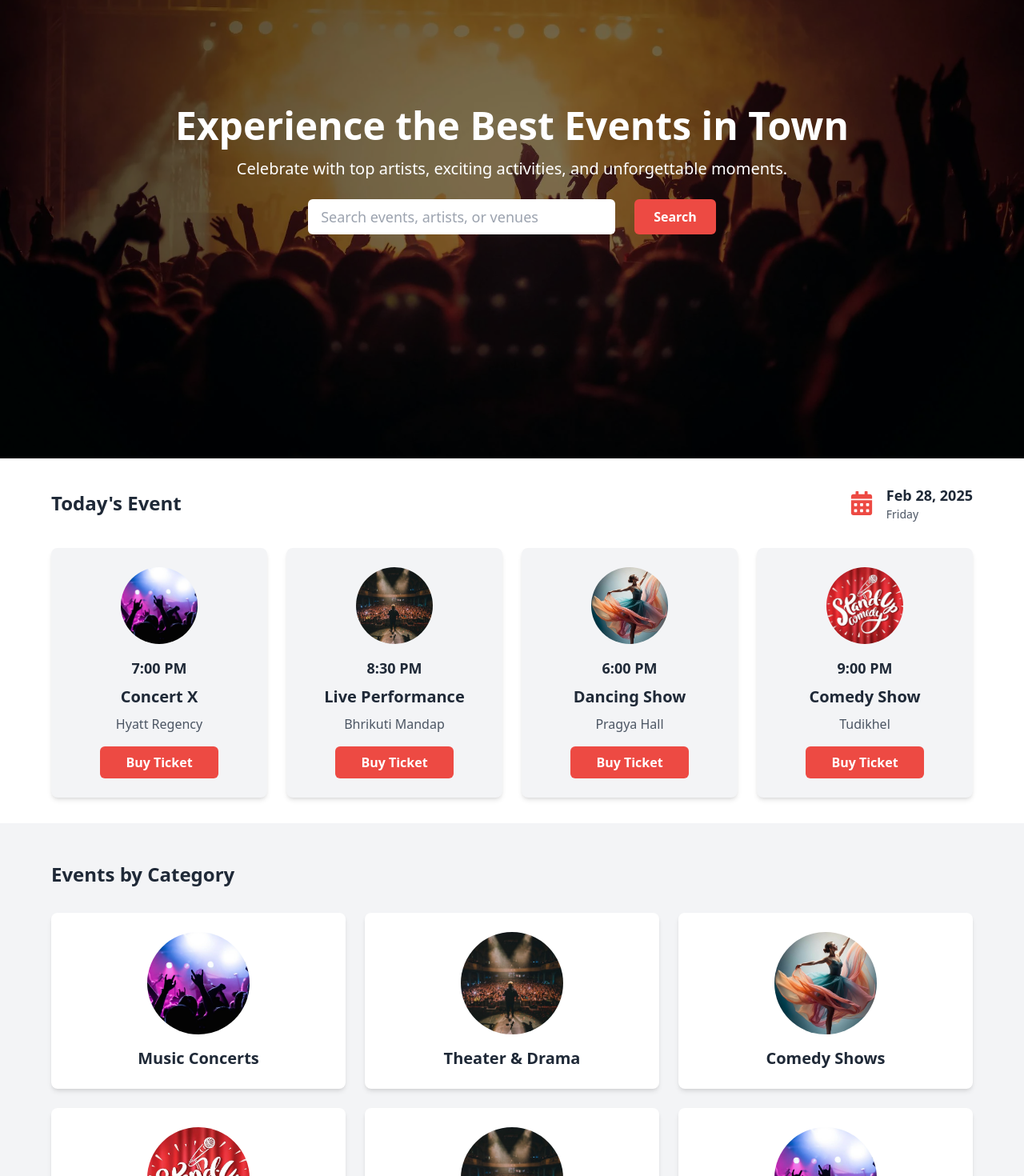
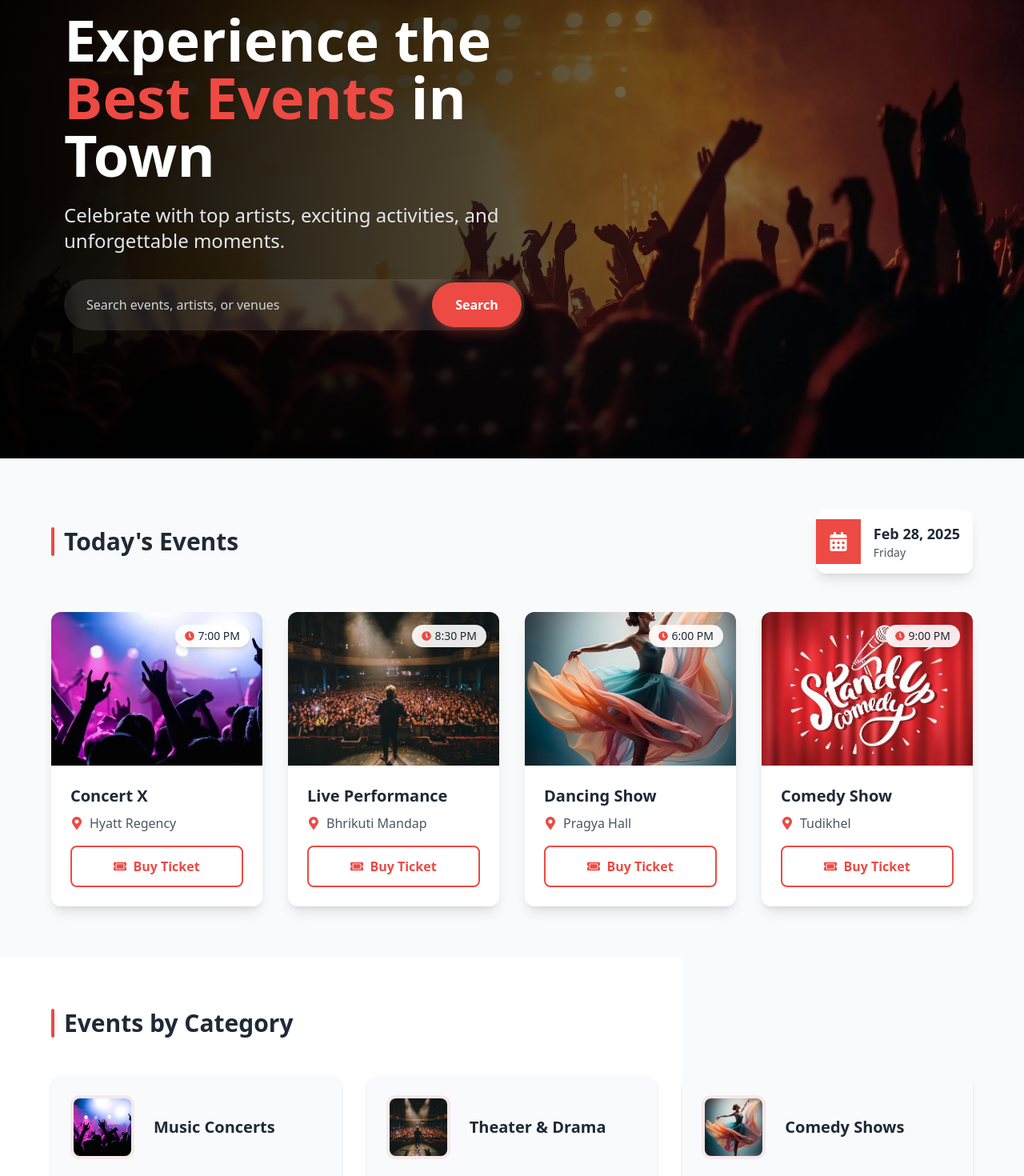
Before and after one commit to swechhyamaharjan/NepaEvents, a React (Vite) app in the folder client/: page / in a window 1280 px wide. Shown: the part 220-1690 px from the top of the page at 80% size. Built offline with nearby package versions, Linux system fonts and the light colour scheme; no server answers.

Commit message:
Changed HomePage UI with better design

```diff
--- a/client/src/Components/Users/HomePage.jsx
+++ b/client/src/Components/Users/HomePage.jsx
@@ -10,7 +10,7 @@ import category3 from "/public/images/event3.png";
 import category4 from "/public/images/event4.png";
 import category5 from "/public/images/event2.png";
 import category6 from "/public/images/event1.png";
-import { FaCalendarAlt } from "react-icons/fa";
+import { FaCalendarAlt, FaMapMarkerAlt, FaClock, FaTicketAlt } from "react-icons/fa";
 
 export const HomePage = () => {
   const today = new Date();
@@ -45,36 +45,44 @@ export const HomePage = () => {
   ];
 
   return (
-    <div className="App">
-      {/* Full-screen banner section */}
+    <div className="App font-sans">
+      {/* Hero Section with Diagonal Design */}
+      <div className="relative w-full h-[90vh] overflow-hidden">
+        {/* Background Image with Tilt */}
         <div
-        className="relative w-full h-[90vh] bg-cover bg-center"
-        style={{ backgroundImage: `url(${bgImage})` }}
-      >
-        {/* Overlay for better text visibility */}
-        <div className="absolute inset-0 bg-black opacity-50"></div>
+          className="absolute inset-0 bg-cover bg-center transform -skew-y-3 scale-110 origin-top-right"
+          style={{
+            backgroundImage: `url(${bgImage})`,
+            top: "-5%",
+            height: "110%"
+          }}
+        ></div>
 
-        {/* Content inside the banner */}
-        <div className="absolute inset-0 flex flex-col justify-center items-center text-center text-white px-4 z-10">
-          <div className="w-full max-w-4xl">
-            <h1 className="text-3xl sm:text-4xl md:text-5xl lg:text-5xl font-bold mb-4">
-              Experience the Best Events in Town
+        {/* Overlay with gradient */}
+        <div className="absolute inset-0 bg-gradient-to-r from-black via-black/70 to-transparent -skew-y-3 scale-110 origin-top-right" style={{ top: "-5%", height: "110%" }}></div>
+
+        {/* Content container */}
+        <div className="absolute inset-0 flex flex-col justify-center items-start px-8 lg:px-20 z-10">
+          <div className="max-w-2xl">
+            <h1 className="text-4xl sm:text-5xl md:text-6xl lg:text-7xl font-bold mb-6 text-white leading-tight">
+              Experience the <span className="text-[#ED4A43]">Best Events</span> in Town
             </h1>
-            <p className="text-lg sm:text-xl md:text-xl mb-6">
+            <p className="text-lg sm:text-xl md:text-2xl mb-8 text-gray-200">
               Celebrate with top artists, exciting activities, and unforgettable
               moments.
             </p>
 
-            {/* Search Bar Form */}
-            <form className="flex flex-col sm:flex-row justify-center gap-4 sm:gap-6">
+            {/* Search Bar with Design */}
+            <div className="w-full max-w-xl backdrop-blur-sm bg-white/10 p-1 rounded-full">
+              <form className="flex items-center">
                 <input
                   type="text"
                   placeholder="Search events, artists, or venues"
-                className="px-4 py-2 w-full sm:w-72 md:w-96 rounded-md text-lg text-[#697787] border-none outline-none"
+                  className="px-6 py-4 w-full bg-transparent text-white placeholder-gray-300 border-none outline-none"
                 />
                 <button
                   type="submit"
-                className="mt-4 sm:mt-0 px-6 py-2 bg-[#ED4A43] hover:bg-[#D43C35] text-white font-semibold rounded-md"
+                  className="p-4 bg-[#ED4A43] hover:bg-[#D43C35] text-white font-semibold rounded-full min-w-28 shadow-lg shadow-[#ED4A43]/30"
                 >
                   Search
                 </button>
@@ -82,55 +90,65 @@ export const HomePage = () => {
             </div>
           </div>
         </div>
+      </div>
 
-      {/* "Today's Event" Section */}
-      <div className="bg-white py-8 px-4 md:px-8 shadow-md">
+      {/* Today's Event Section */}
+      <div className="bg-gray-50 py-16 px-4 md:px-8">
         <div className="max-w-6xl mx-auto">
-          {/* Header Section */}
-          <div className="flex flex-col md:flex-row justify-between items-start md:items-center mb-8 space-y-4 md:space-y-0">
-            <h1 className="text-2xl font-semibold text-gray-800">
-              Today's Event
+          {/* Header with Date Card */}
+          <div className="flex flex-col md:flex-row justify-between items-start md:items-center mb-12 space-y-4 md:space-y-0">
+            <h1 className="text-3xl font-bold text-gray-800 relative pl-4">
+              <span className="absolute left-0 top-0 bottom-0 w-1 bg-[#ED4A43] rounded-full"></span>
+              Today's Events
             </h1>
-            <div className="flex items-center space-x-4">
-              <FaCalendarAlt className="text-3xl text-[#ED4A43]" />
-              <div className="text-left">
-                <p className="text-lg font-semibold text-gray-800">
-                  {formattedDate}
-                </p>
+            <div className="flex items-center bg-white shadow-lg rounded-xl overflow-hidden">
+              <div className="bg-[#ED4A43] p-4 text-white">
+                <FaCalendarAlt className="text-2xl" />
+              </div>
+              <div className="text-left p-4">
+                <p className="text-lg font-semibold text-gray-800">{formattedDate}</p>
                 <p className="text-sm text-gray-600">{dayOfWeek}</p>
               </div>
             </div>
           </div>
 
-          {/* Events Grid */}
-          <div className="grid grid-cols-1 sm:grid-cols-2 lg:grid-cols-3 xl:grid-cols-4 gap-6">
+          {/* Events Card Grid with Improved Design */}
+          <div className="grid grid-cols-1 sm:grid-cols-2 lg:grid-cols-4 gap-8">
             {events.map((event, index) => (
               <div
                 key={index}
-                className="bg-gray-100 p-6 rounded-lg shadow-md text-center hover:scale-105 transform transition-transform duration-300"
+                className="group relative bg-white rounded-xl overflow-hidden shadow-lg hover:shadow-xl transition-all duration-300"
               >
-                {/* Event Image */}
-                <div className="w-24 h-24 mx-auto mb-4">
+                {/* Event Image Banner */}
+                <div className="h-48 w-full bg-gray-200 overflow-hidden">
                   <img
                     src={event.img}
                     alt={event.name}
-                    className="w-full h-full object-cover rounded-full"
+                    className="w-full h-full object-cover transform group-hover:scale-110 transition-transform duration-500"
                   />
+                  {/* Time Badge */}
+                  <div className="absolute top-4 right-4 bg-white/90 backdrop-blur-sm px-3 py-1 rounded-full shadow-md">
+                    <div className="flex items-center space-x-1">
+                      <FaClock className="text-[#ED4A43] text-xs" />
+                      <span className="text-sm font-medium text-gray-800">{event.time}</span>
                     </div>
-                {/* Event Time */}
-                <p className="text-lg font-semibold text-gray-800 mb-2">
-                  {event.time}
-                </p>
-                {/* Event Name */}
-                <h3 className="text-xl font-semibold text-gray-800 mb-2">
+                  </div>
+                </div>
+
+                {/* Content */}
+                <div className="p-6">
+                  <h3 className="text-xl font-bold text-gray-800 mb-2 group-hover:text-[#ED4A43] transition-colors">
                     {event.name}
                   </h3>
-                {/* Event Place */}
-                <p className="text-md text-gray-600 mb-4">{event.place}</p>
-                {/* Buy Ticket Button */}
-                <button className="px-8 py-2 bg-[#ED4A43] hover:bg-[#D43C35] text-white font-semibold rounded-md">
+                  <p className="flex items-center text-gray-600 mb-4">
+                    <FaMapMarkerAlt className="text-[#ED4A43] mr-2" />
+                    {event.place}
+                  </p>
+                  <button className="w-full flex items-center justify-center py-3 px-4 bg-transparent border-2 border-[#ED4A43] text-[#ED4A43] font-semibold rounded-lg group-hover:bg-[#ED4A43] group-hover:text-white transition-all duration-300">
+                    <FaTicketAlt className="mr-2" />
                     Buy Ticket
                   </button>
+                </div>
               </div>
             ))}
           </div>
@@ -138,27 +156,35 @@ export const HomePage = () => {
       </div>
 
       {/* Events by Category Section */}
-      <div className="bg-gray-100 py-12">
-        <div className="max-w-6xl mx-auto">
-          <h2 className="text-2xl sm:text-2xl font-bold text-left mb-8 text-gray-800">
+      <div className="bg-white py-16 px-4 md:px-8 relative">
+        {/* Decorative Background Element */}
+        <div className="absolute right-0 top-0 bottom-0 w-1/3 bg-gray-50 clip-path-polygon"></div>
+
+        <div className="max-w-6xl mx-auto relative z-10">
+          <h2 className="text-3xl font-bold text-gray-800 mb-12 relative pl-4">
+            <span className="absolute left-0 top-0 bottom-0 w-1 bg-[#ED4A43] rounded-full"></span>
             Events by Category
           </h2>
-          <div className="grid grid-cols-1 sm:grid-cols-2 lg:grid-cols-3 gap-6">
+
+          <div className="grid grid-cols-1 sm:grid-cols-2 lg:grid-cols-3 gap-8">
             {categories.map((category, index) => (
               <div
                 key={index}
-                className="bg-white p-6 rounded-lg shadow-md text-center"
+                className="group bg-gray-50 hover:bg-white rounded-xl p-6 shadow-md hover:shadow-lg transition-all duration-300 cursor-pointer"
               >
-                <div className="w-32 h-32 mx-auto mb-4">
+                <div className="flex items-center space-x-6">
+                  <div className="w-20 h-20 rounded-xl overflow-hidden bg-[#ED4A43]/10 p-1">
                     <img
                       src={category.img}
                       alt={category.name}
-                    className="w-full h-full object-cover rounded-full"
+                      className="w-full h-full object-cover rounded-lg group-hover:scale-110 transition-transform duration-300"
                     />
                   </div>
-                <h3 className="text-xl font-semibold text-gray-800">
+                  <h3 className="text-xl font-semibold text-gray-800 group-hover:text-[#ED4A43] transition-colors">
                     {category.name}
                   </h3>
+                </div>
+                <div className="mt-4 w-0 group-hover:w-full h-0.5 bg-[#ED4A43] transition-all duration-300"></div>
               </div>
             ))}
           </div>
```
Lines whose indentation alone changed are shown as unchanged.
